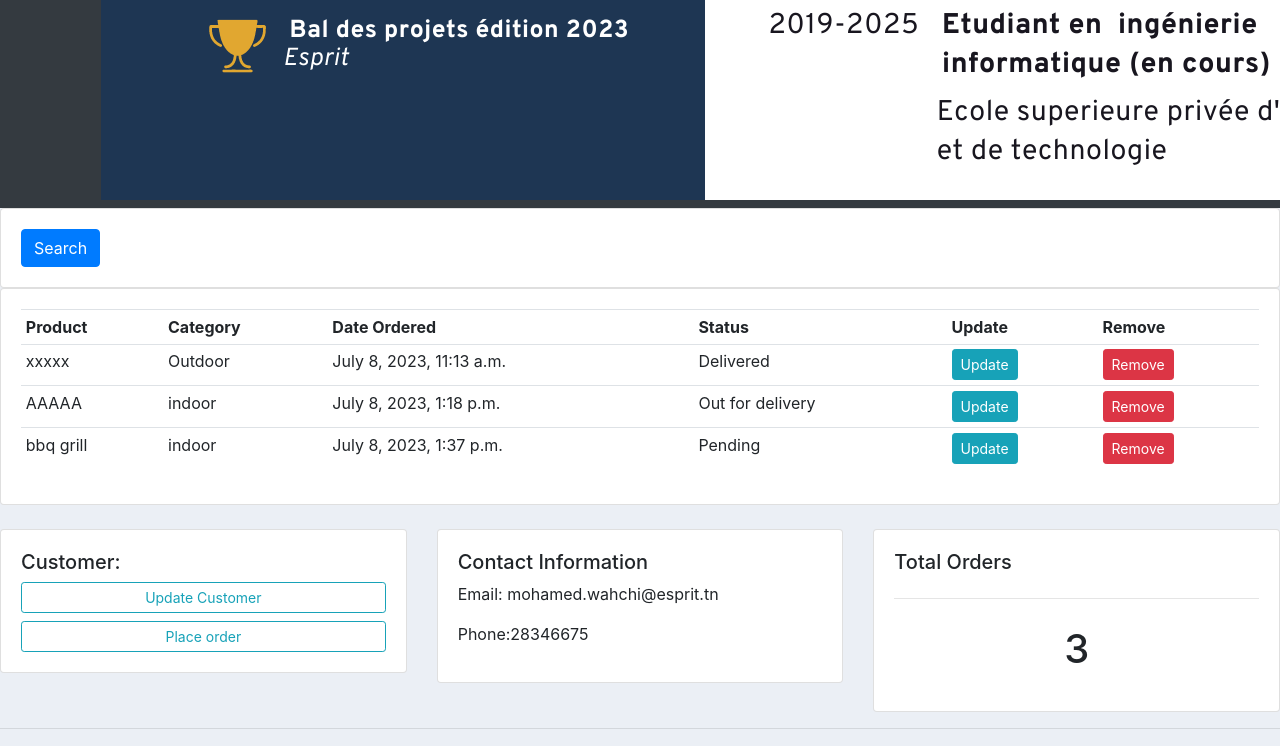
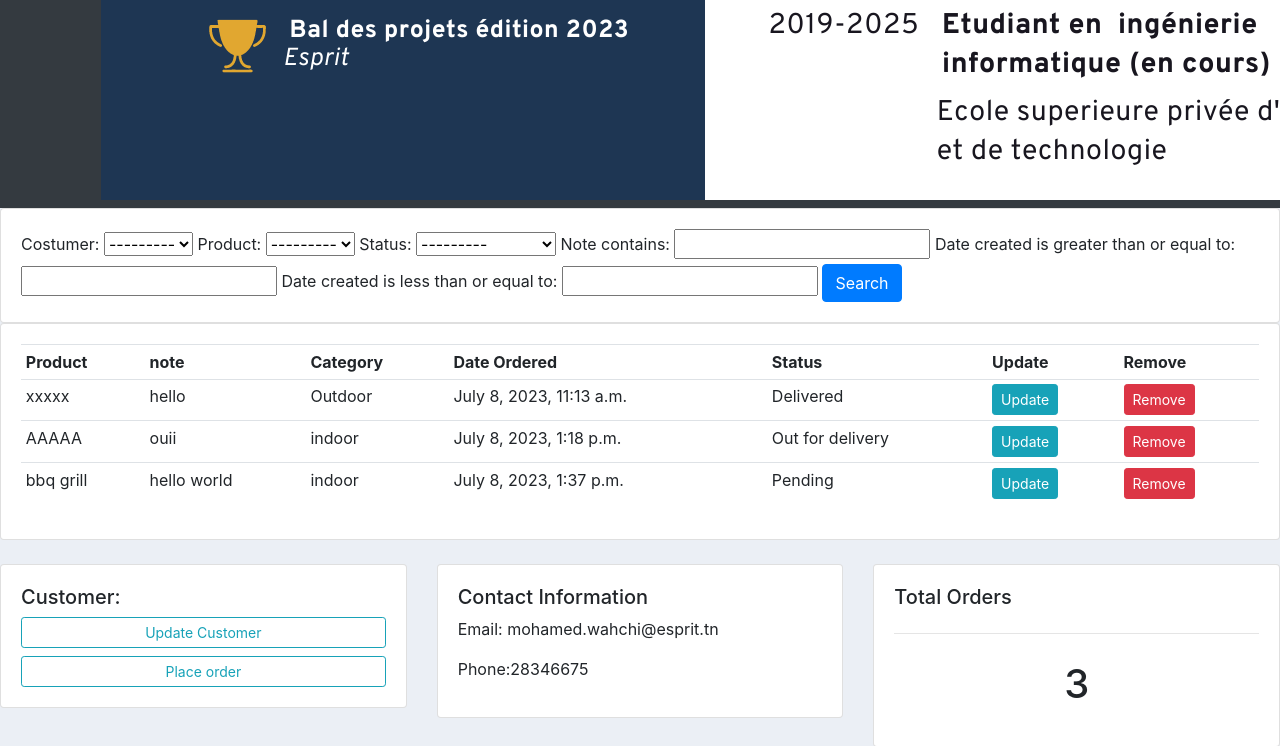
Before and after one commit to Wahch/django_ecommerce, a Django app: page /costume/1/ in a window 1280 px wide; the page is wider, and only the part inside the window is pictured. Shown: the part 1808-2554 px from the top of that part. Run offline with Django 4.2, Linux system fonts and the light colour scheme; data comes from the database, SQL or seed files in the repository; both versions use the stored data as it was after the commit.

Commit message:
systeme de filtrage

```diff
--- /dev/null
+++ b/stageProject/accounts/filters.py
@@ -0,0 +1,12 @@
+import django_filters
+from django_filters import DateFilter , CharFilter
+from .models import *
+
+class OrderFilter(django_filters.FilterSet):
+     start_date=DateFilter(field_name="date_created",lookup_expr="gte")
+     end_date=DateFilter(field_name="date_created",lookup_expr="lte")
+     note=CharFilter(field_name="note",lookup_expr="icontains")
+     class Meta:
+        model = Order
+        fields = '__all__'
+        exclude = ['customer','date_created']
--- a/stageProject/accounts/models.py
+++ b/stageProject/accounts/models.py
@@ -64,5 +64,6 @@ class Order(models.Model):
     product  = models.ForeignKey(Product,null=True,on_delete=models.SET_NULL)
     date_created = models.DateTimeField(auto_now_add=True , null=True)
     status = models.CharField(max_length=200 , null=True , choices=STATUS)
+    note = models.CharField(max_length=1000 , null=True )
     def __str__(self):
         return self.product.name
--- a/stageProject/accounts/templates/accounts/costume.html
+++ b/stageProject/accounts/templates/accounts/costume.html
@@ -6,6 +6,7 @@
     <div class="col">
       <div class="card card-body">
         <form method="get">
+          {{myFilter.form}}
           <button class="btn btn-primary" type="submit">Search</button>
         </form>
       </div>
@@ -18,6 +19,7 @@
         <table class="table table-sm">
           <tr>
             <th>Product</th>
+            <th>note</th>
             <th>Category</th>
             <th>Date Ordered</th>
             <th>Status</th>
@@ -27,6 +29,7 @@
           {% for order in orders %}
           <tr>
             <td>{{order.product}}</td>
+            <td>{{order.note}}</td>
             <td>{{order.product.Category}}</td>
             <td>{{order.date_created}}</td>
             <td>{{order.status}}</td>
--- a/stageProject/accounts/views.py
+++ b/stageProject/accounts/views.py
@@ -3,6 +3,7 @@ from django.http import HttpResponse
 from django.forms import inlineformset_factory
 from .models import Product , Order ,customer
 from .forms import OrderForm
+from .filters import OrderFilter
 # Create your views here.
 def home(request):
     orders = Order.objects.all()
@@ -20,7 +21,9 @@ def costume(request , pk_test):
      costumer = customer.objects.get(id=pk_test)
      orders = costumer.order_set.all()
      order_count =  orders.count()
-     context = {'costumer':costumer ,'orders': orders ,'order_count': order_count}
+     myFilter = OrderFilter(request.GET , queryset=orders)
+     orders=myFilter.qs
+     context = {'costumer':costumer ,'orders': orders ,'order_count': order_count ,'myFilter': myFilter}
      return render(request,'accounts/costume.html',context)
 def createOrder(request,pk):
      OrderFormSet = inlineformset_factory(customer , Order , fields=('product','status'),extra=5)
--- a/stageProject/stageProject/settings.py
+++ b/stageProject/stageProject/settings.py
@@ -39,6 +39,8 @@ INSTALLED_APPS = [
     'django.contrib.messages',
     'django.contrib.staticfiles',
     'accounts',
+    'django_filters',
+
 ]
 
 MIDDLEWARE = [
```
Also changed, not shown: stageProject/accounts/migrations/0007_order_note_alter_product_description.py (added), stageProject/db.sqlite3.
